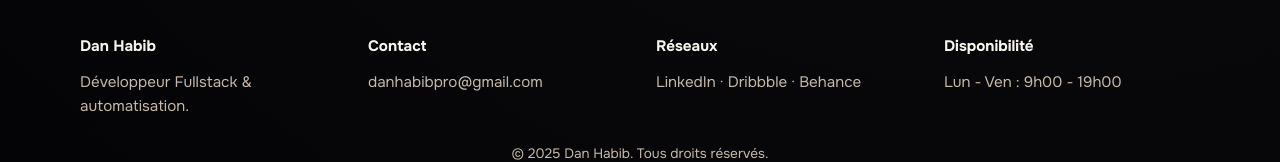
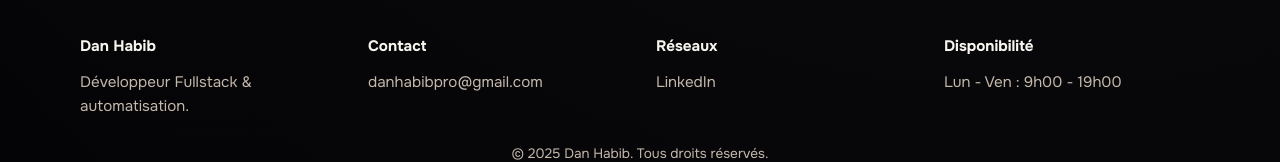
Before and after one commit to danhab05/danhabibtech, a Next.js app: page / in a window 1280 px wide. Shown: the part 3177-3339 px from the top of the page. Built offline with nearby package versions, Linux system fonts and the light colour scheme.

Commit message:
Link LinkedIn profile

```diff
--- a/app/page.tsx
+++ b/app/page.tsx
@@ -280,7 +280,9 @@ export default function HomePage() {
           </div>
           <div>
             <strong>Réseaux</strong>
-            <p>LinkedIn · Dribbble · Behance</p>
+            <p>
+              <a href="https://www.linkedin.com/in/dan-habib-899b84232">LinkedIn</a>
+            </p>
           </div>
           <div>
             <strong>Disponibilité</strong>
```
